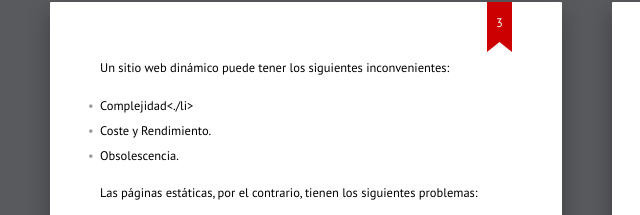
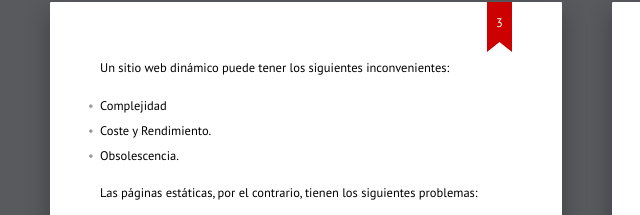
Before and after one commit to sergiosquevedo/jekyll_ciudadrealrb, a plain HTML site: page index.html in a window 1280 px wide. Shown: the part 542-757 px from the top of the page, 0-640 px from the left. Drawn offline with Linux system fonts and the light colour scheme; a web font is replaced by a local one.

Commit message:
corregimos errata

```diff
--- a/index.html
+++ b/index.html
@@ -47,7 +47,7 @@
 	<section class="slide">
 		<p>Un sitio web dinámico puede tener los siguientes inconvenientes:</p>
 		<ul>
-			<li class="next">Complejidad<./li>
+			<li class="next">Complejidad</li>
 			<li class="next">Coste y Rendimiento.</li>
 			<li class="next">Obsolescencia.</li>
 		</ul>
```
